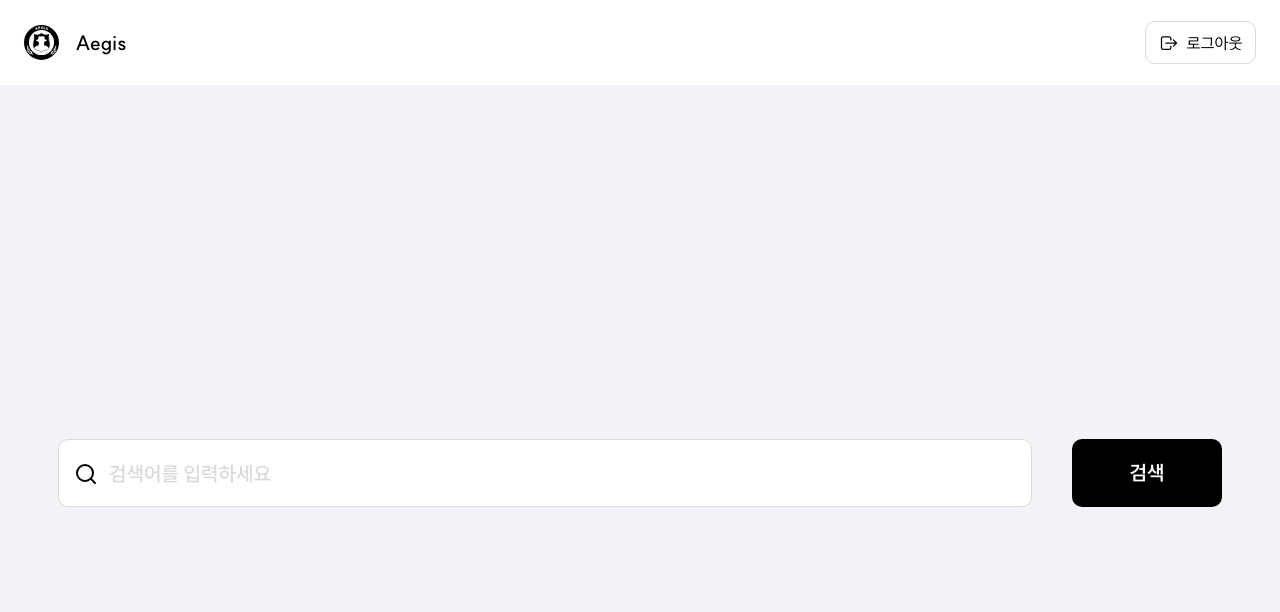
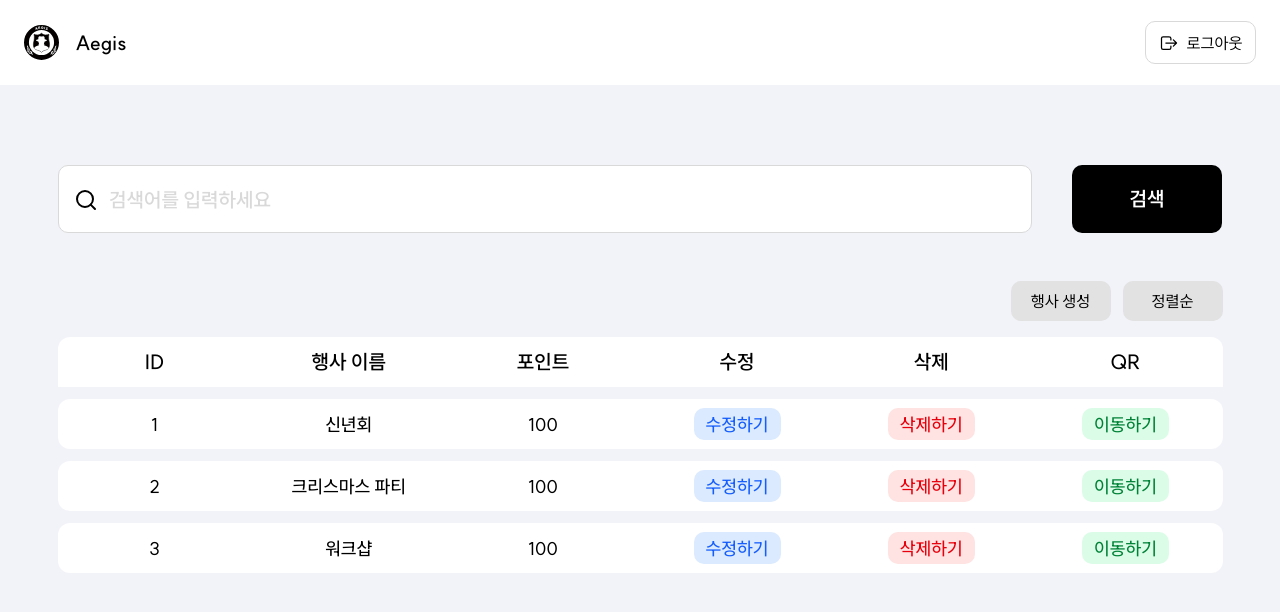
Before and after one commit to seyun31/aegis-adminpage, a React (Vite) app: page /event in a window 1280 px wide. Shown: the top 612 px of the page. Built offline with nearby package versions, Linux system fonts and the light colour scheme.

Commit message:
feat: 임시 데이터 추가

```diff
--- a/src/components/Button.tsx
+++ /dev/null
@@ -1,23 +0,0 @@
-export interface ButtonProps {
-    text: React.ReactNode;
-    type: string;
-    onClick: () => void;
-    className?: string;
-    usePortal?: boolean;
-}
-
-const Button: React.FC<ButtonProps> = ({ text, type, onClick, className }) => {
-    return (
-        <button
-        onClick={onClick}
-        className={`Button Button_${type}${className ? ` ${className}` : ''}`}
-        >
-            {text}
-            {type === "POINT" && (
-                <span className="point-arrow">{'>'}</span>
-            )}
-        </button>
-    );
-}
-
-export default Button;
--- /dev/null
+++ b/src/components/EventTable.tsx
@@ -0,0 +1,88 @@
+import React from 'react';
+
+interface EventRow {
+    id: number;
+    name: string;
+    amount: number;
+}
+
+interface EventTableProps {
+    rows: EventRow[];
+    // onEdit: (id: number) => void;
+    // onDelete: (id: number) => void;
+    // onGoQR: (id: number) => void;
+}
+
+const EventTable: React.FC<EventTableProps> = ({ rows }) => {
+    return(
+        <>
+        {/* 버튼 section */}
+        <div className="flex flex-col items-center gap-4">
+            <div className="flex justify-end gap-3 w-[1165px]">
+                <button className="w-[100px] h-[40px] rounded-[10px] bg-gray-20 text-gray-90">행사 생성</button>
+                <button className="w-[100px] h-[40px] rounded-[10px] bg-gray-20 text-gray-90">정렬순</button>
+            </div>
+
+            {/* 데이터 표 */}
+            <section className="w-[1165px]">
+                {/* 데이터 제목 */}
+                <div className="grid grid-cols-6 items-center rounded-t-[12px] bg-white h-[50px] justify-center table-header">
+                    <div className="text-center">ID</div>
+                    <div className="text-center">행사 이름</div>
+                    <div className="text-center">포인트</div>
+                    <div className="text-center">수정</div>
+                    <div className="text-center">삭제</div>
+                    <div className="text-center">QR</div>
+                </div>
+
+                {/* 데이터 내용 */}
+                <div className="space-y-3 py-3">
+                    {rows.map((r) => (
+                    <div
+                        key={r.id}
+                        className="grid grid-cols-6 items-center rounded-[12px] bg-white h-[50px] justify-center table-data"
+                    >
+                        <div className="text-center">{r.id}</div>
+                        <div className="text-center">{r.name}</div>
+                        <div className="text-center">{r.amount}</div>
+
+                        {/* 수정 */}
+                        <div className="flex justify-center table-data">
+                        <button
+                            onClick={() => ""}
+                            className="h-8 px-3 rounded-[10px] bg-blue-100 text-blue-600 hover:bg-blue-200"
+                        >
+                            수정하기
+                        </button>
+                        </div>
+
+                        {/* 삭제 */}
+                        <div className="flex justify-center table-data">
+                        <button
+                            onClick={() => ""}
+                            className="h-8 px-3 rounded-[10px] bg-red-100 text-red-600 hover:bg-red-200"
+                        >
+                            삭제하기
+                        </button>
+                        </div>
+
+                        {/* QR */}
+                        <div className="flex justify-center table-data">
+                        <button
+                            onClick={() => ""}
+                            className="h-8 px-3 rounded-[10px] bg-green-100 text-green-700 hover:bg-green-200"
+                        >
+                            이동하기
+                        </button>
+                        </div>
+                    </div>
+                    ))}
+                </div>
+            </section>
+        </div>
+        </>
+    )
+
+}
+
+export default EventTable;
--- a/src/index.css
+++ b/src/index.css
@@ -14,9 +14,11 @@
     --black: #000000;
 
     /* gray 컬러 팔레트 */
-     --gray-90: #767676;
+     --gray-90: #53575F;
+     --gray-60: #767676;
      --gray-50: #7A7A7A;
      --gray-30: #D9D9D9;
+     --gray-20: #E2E2E2;
 
   }
 
@@ -74,12 +76,49 @@
     color: var(--gray-90);
   }
 
+  .color-gray-60 {
+    color: var(--gray-60);
+  }
+
   .color-gray-50 {
     color: var(--gray-50);
   }
 
   .color-gray-30 {
     color: var(--gray-30);
+  }
+
+  .color-gray-20 {
+    color: var(--gray-20);
+  }
+
+   /* Background Color Classes */
+  .bg-black {
+    background-color: var(--black);
+  }
+
+  .bg-white {
+    background-color: var(--white);
+  }
+
+  .bg-gray-90 {
+    background-color: var(--gray-90);
+  }
+
+  .bg-gray-60 {
+    background-color: var(--gray-60);
+  }
+
+  .bg-gray-50 {
+    background-color: var(--gray-50);
+  }
+
+  .bg-gray-30 {
+    background-color: var(--gray-30);
+  }
+
+  .bg-gray-20 {
+    background-color: var(--gray-20);
   }
 
   /* Border Color Classes */
@@ -121,4 +160,16 @@
     font-weight: 600;
     color: var(--gray-30);
   }
+
+  .table-header {
+    font-size: 20px;
+    font-weight: 600;
+    color: black;
+  }
+
+  .table-data {
+    font-size: 18px;
+    font-weight: 500;
+    color: black;
+  }
 }
--- a/src/page/Event.tsx
+++ b/src/page/Event.tsx
@@ -1,11 +1,21 @@
+import EventTable from "../components/EventTable";
 import Header from "../components/Header";
 import SearchBar from "../components/Search";
 
 const Event: React.FC = () => {
+
     return(
         <>  <Header />
-            <div className="flex flex-col items-center justify-center min-h-screen">
-                <SearchBar/>
+            <div className="flex flex-col min-h-screen w-full mt-20 px-8">
+                <div className="flex flex-col gap-6">
+                    <SearchBar/>
+                    {/* 임시 데이터 */}
+                    <EventTable rows={[
+                        { id: 1, name: "신년회", amount: 100 },
+                        { id: 2, name: "크리스마스 파티", amount: 100 },
+                        { id: 3, name: "워크샵", amount: 100 }
+                    ]} />
+                </div>
             </div>
         </>
     )
```
